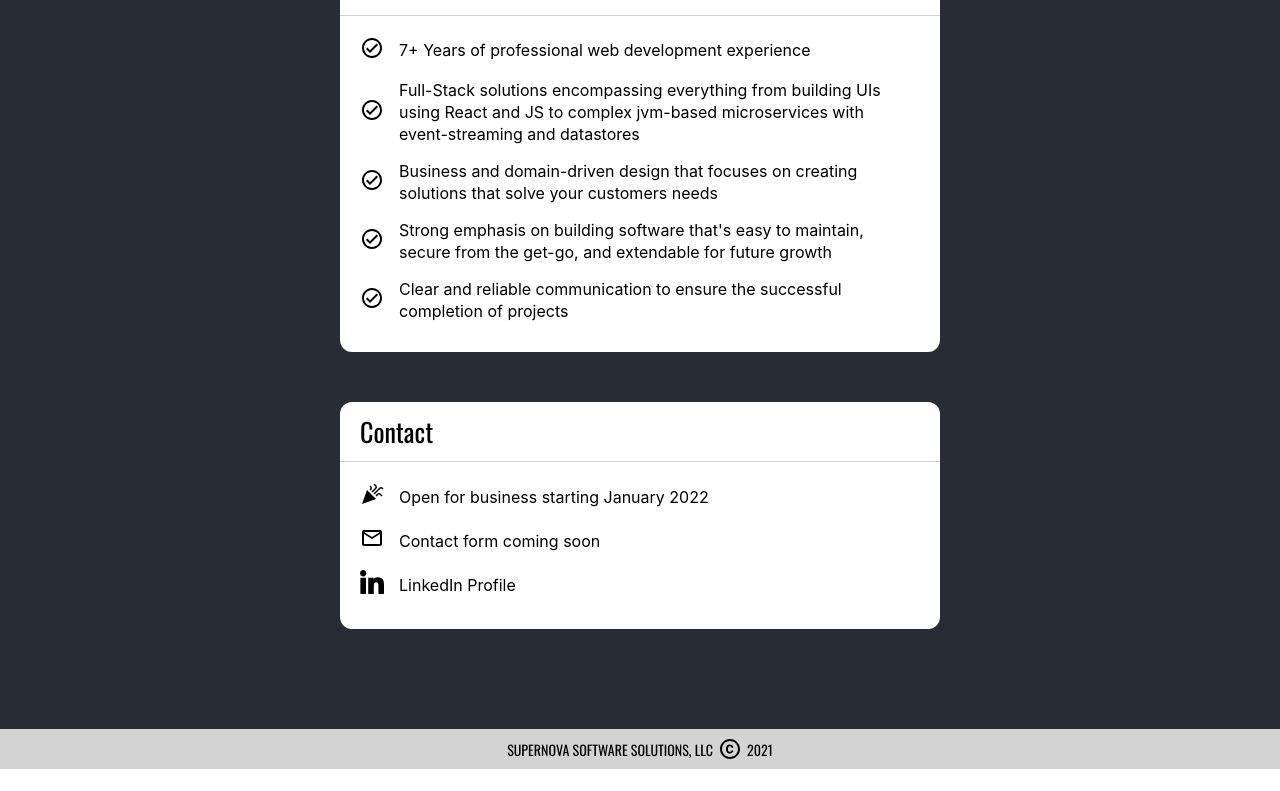
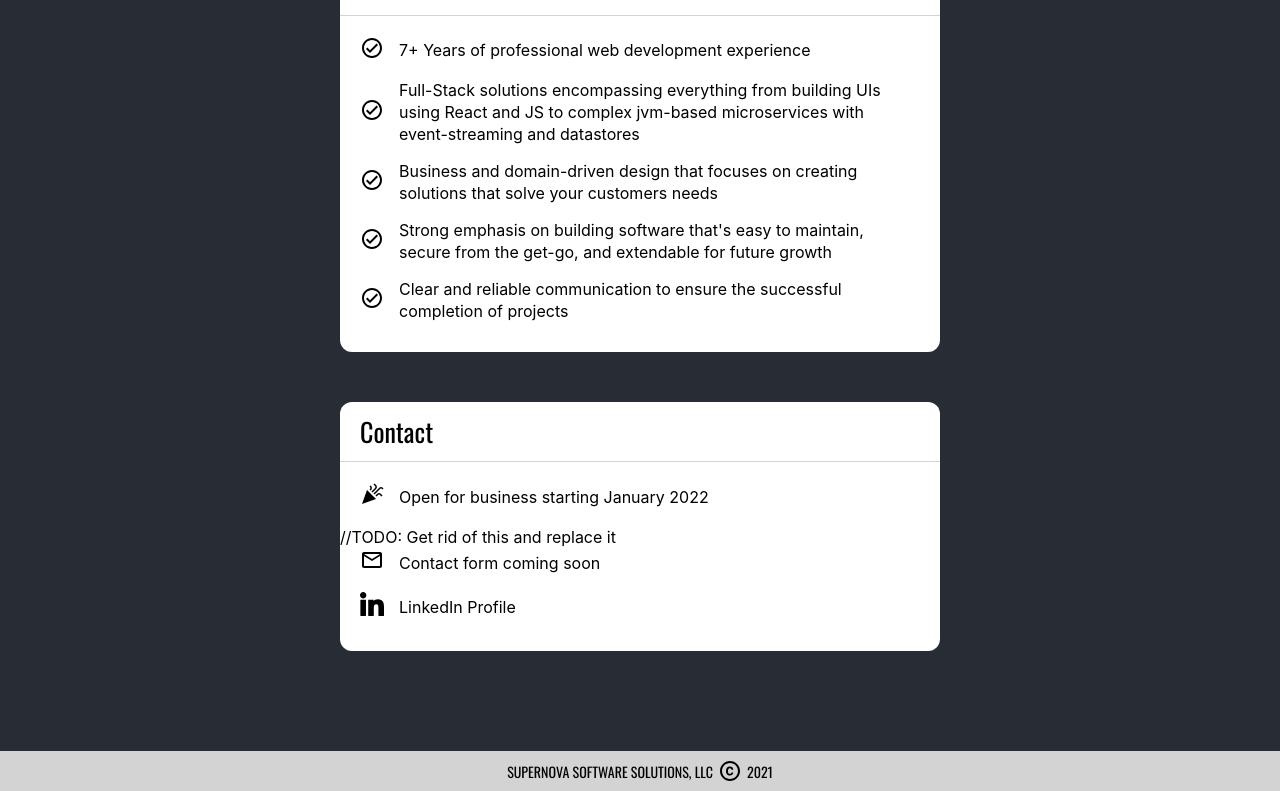
Before and after one commit to supernova-software-solutions/supernova, a React (Create React App) app: page / in a window 1280 px wide. Shown: the part 418-1209 px from the top of the page. Before the commit the page ends 1187 px from the top, so only its background shows below. Built offline with nearby package versions, Linux system fonts and the light colour scheme.

Commit message:
Update Contact.js

```diff
--- a/src/Contact.js
+++ b/src/Contact.js
@@ -15,6 +15,7 @@ class Card extends React.Component {
                         <div className="contact-logo"><img src={party} alt="opening date"/></div>
                         <div>Open for business starting January 2022</div>
                     </div>
+                    //TODO: Get rid of this and replace it
                     <div className="contact-item">
                         <div className="contact-logo"><img src={mail} alt="email"/></div>
                         <div>Contact form coming soon</div>
```
